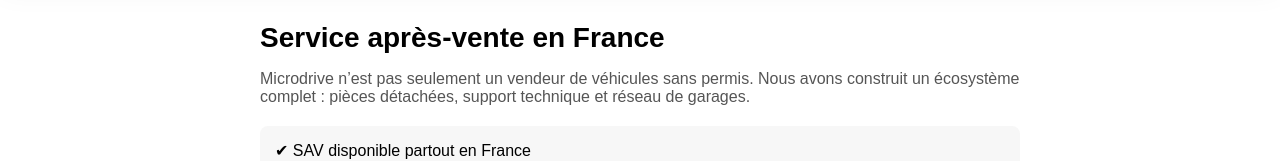
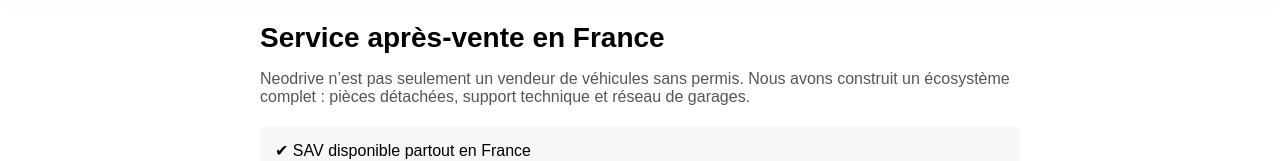
Before and after one commit to khelifamansour/neodrive-site, a Next.js app: page /sav in a window 1280 px wide. Shown: the part 151-312 px from the top of the page. Built offline with nearby package versions, Linux system fonts and the light colour scheme.

Commit message:
Update page.tsx

```diff
--- a/app/sav/page.tsx
+++ b/app/sav/page.tsx
@@ -8,7 +8,7 @@ export default function SAV() {
       <h1 style={title}>Service après-vente en France</h1>
 
       <p style={subtitle}>
-        Microdrive n’est pas seulement un vendeur de véhicules sans permis.
+        Neodrive n’est pas seulement un vendeur de véhicules sans permis.
         Nous avons construit un écosystème complet : pièces détachées, support technique et réseau de garages.
       </p>
 
```
